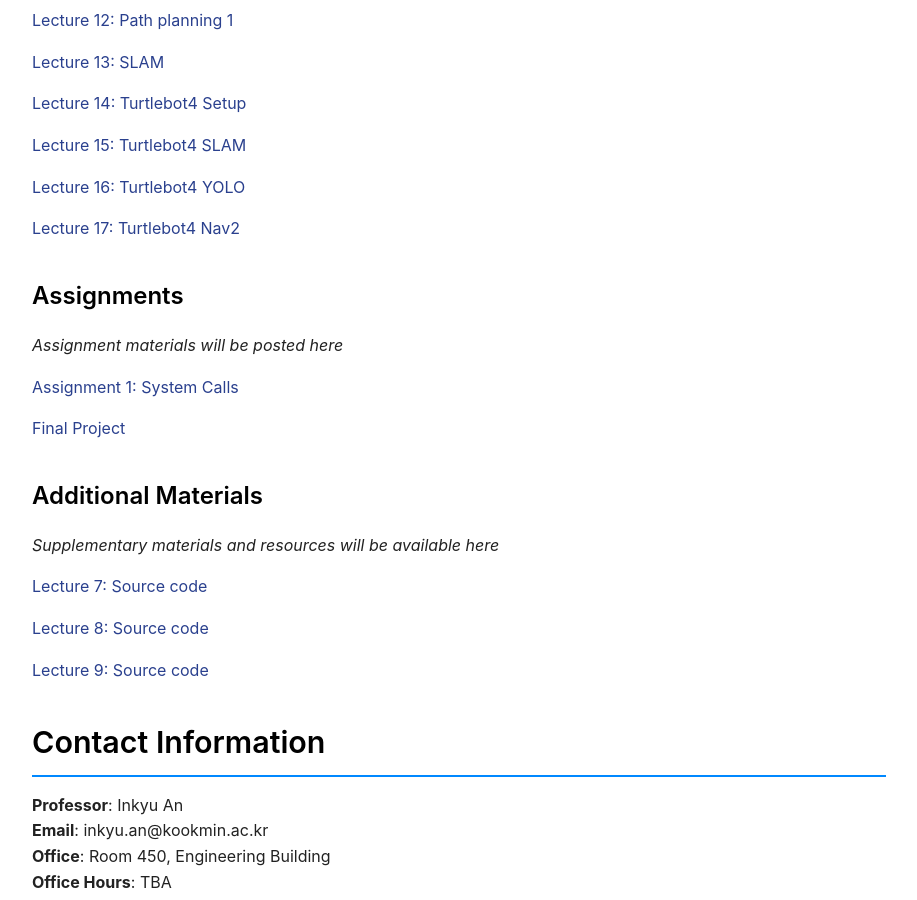
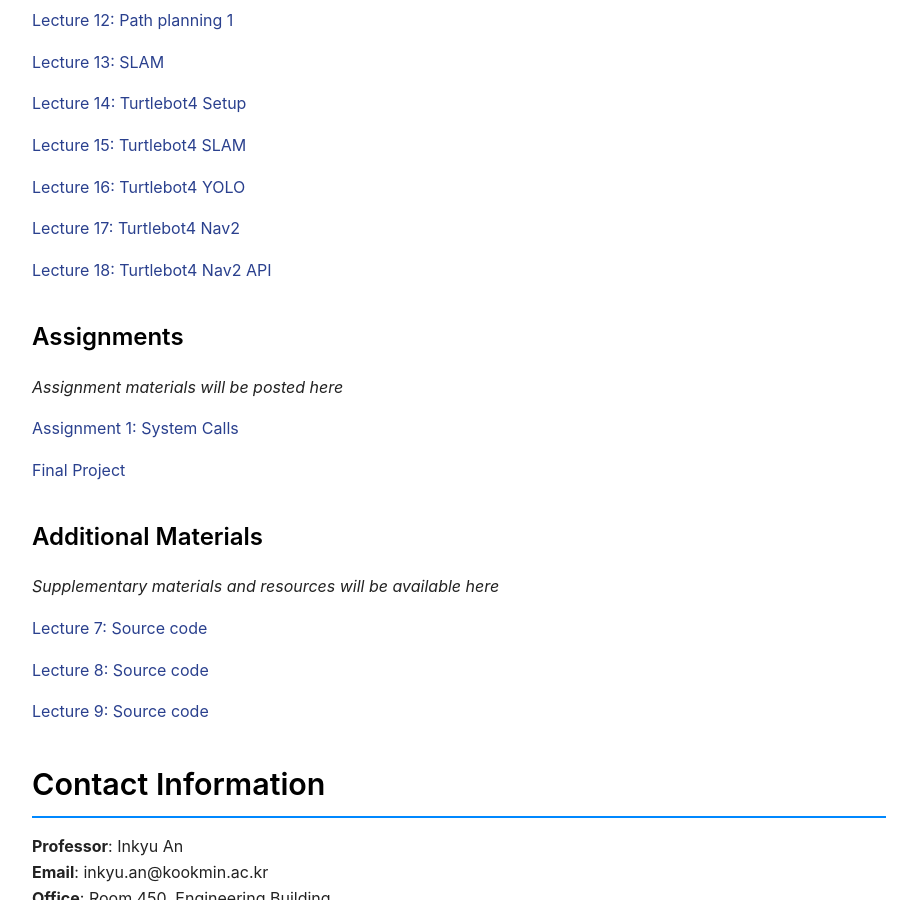
Before and after one commit to mairlab-KM/mairlab-KM.github.io, a Jekyll site: the page built from courses/operating-systems-practice-2025fall.md, in a window 1280 px wide and 900 px high, scrolled down 4245 px. Shown: the whole window, without its empty margins (181-1098 px from the left). Built offline with Jekyll 4.4.1, drawn with Linux system fonts in a browser that asks for light colours.

Commit message:
Update Lecture 18 of OSP

```diff
--- a/courses/operating-systems-practice-2025fall.md
+++ b/courses/operating-systems-practice-2025fall.md
@@ -189,6 +189,8 @@ By the end of this course, students will be able to:
 
 [Lecture 17: Turtlebot4 Nav2](/assets/courses/operating-systems-practice-2025fall/lectures/Lec17_Turtlebot4_Nav2.pdf)
 
+[Lecture 18: Turtlebot4 Nav2 API](/assets/courses/operating-systems-practice-2025fall/lectures/Lec18_Turtlebot4_Nav2_API.pdf)
+
 <!-- Example format - uncomment and modify as you add materials:
 - [Lecture 1: Introduction to OS Practice](/assets/courses/operating-systems-practice-2025fall/lectures/lecture01-introduction.pdf)
 - [Lecture 2: Process Management](/assets/courses/operating-systems-practice-2025fall/lectures/lecture02-processes.pdf)
```
Also changed, not shown: 1 other file.
